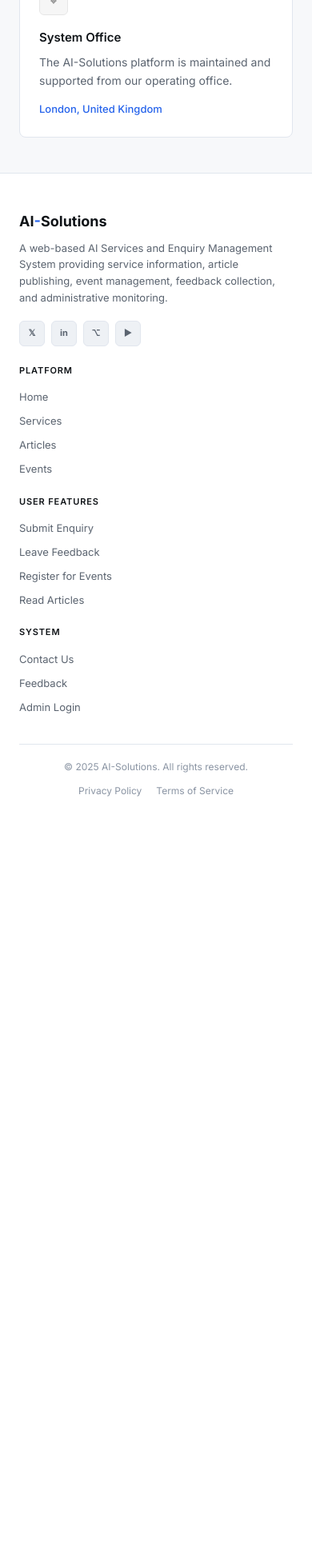
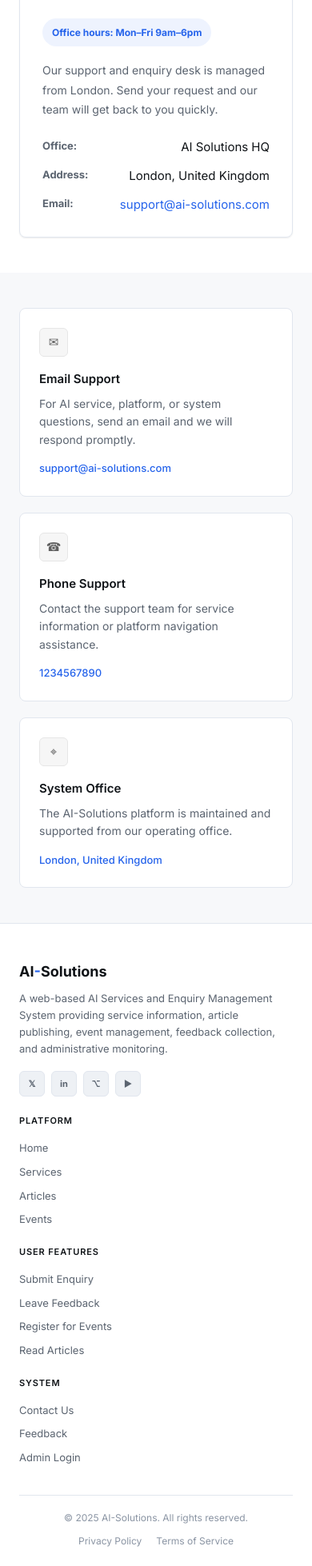
Before and after one commit to SabanamPoudel/Ai-Solutions1, a Django app: page /contact/ in a window 390 px wide. Shown: the part 1651-3609 px from the top of the page at 80% size. Before the commit the page ends 2647 px from the top, so only its background shows below. Run offline with Django 5.2, Linux system fonts and the light colour scheme.

Commit message:
Initial commit: AI-Solutions Django app ready for production

```diff
--- a/core/views.py
+++ b/core/views.py
@@ -1,3 +1,9 @@
+import random
+import json
+import urllib.parse
+import urllib.request
+
+from django.conf import settings
 from django.shortcuts import render, redirect
 from django.contrib.auth import authenticate, login, logout
 from django.contrib.auth.decorators import login_required
@@ -107,16 +113,45 @@ def admin_login(request):
     if request.user.is_authenticated:
         return redirect('admin_dashboard')
 
+    error_code = None
     if request.method == 'POST':
         username = request.POST.get('username', '').strip()
         password = request.POST.get('password', '').strip()
-        user = authenticate(request, username=username, password=password)
-        if user is not None and user.is_staff:
-            login(request, user)
-            return redirect('admin_dashboard')
-        return render(request, 'admin-login.html', {'error': True})
+        recaptcha_response = request.POST.get('g-recaptcha-response', '').strip()
 
-    return render(request, 'admin-login.html')
+        if not recaptcha_response:
+            error_code = 'captcha'
+        elif not settings.RECAPTCHA_SECRET_KEY:
+            error_code = 'captcha_config'
+        else:
+            payload = urllib.parse.urlencode({
+                'secret': settings.RECAPTCHA_SECRET_KEY,
+                'response': recaptcha_response,
+            }).encode('utf-8')
+            request_obj = urllib.request.Request(
+                'https://www.google.com/recaptcha/api/siteverify',
+                data=payload,
+                method='POST'
+            )
+            try:
+                with urllib.request.urlopen(request_obj, timeout=10) as response:
+                    recaptcha_result = json.loads(response.read().decode('utf-8'))
+            except Exception:
+                recaptcha_result = {'success': False}
+
+            if not recaptcha_result.get('success'):
+                error_code = 'captcha'
+            else:
+                user = authenticate(request, username=username, password=password)
+                if user is not None and user.is_staff:
+                    login(request, user)
+                    return redirect('admin_dashboard')
+                error_code = 'credentials'
+
+    return render(request, 'admin-login.html', {
+        'error_code': error_code,
+        'recaptcha_site_key': settings.RECAPTCHA_SITE_KEY,
+    })
 
 
 @never_cache
--- /dev/null
+++ b/requirements.txt
@@ -0,0 +1,5 @@
+Django==6.0.6
+asgiref==3.11.1
+sqlparse==0.5.5
+gunicorn==22.0.0
+whitenoise==6.5.0
--- /dev/null
+++ b/runtime.txt
@@ -0,0 +1 @@
+python-3.12.0
--- a/static/css/style.css
+++ b/static/css/style.css
@@ -1048,7 +1048,109 @@ button { font-family: var(--font); cursor: pointer; }
 /* ════════════════════════════════════════
    CONTACT FORM
 ════════════════════════════════════════ */
-.contact-wrapper { max-width: 660px; margin: 0 auto; }
+.contact-wrapper { max-width: 1100px; margin: 0 auto; }
+.contact-grid {
+  display: grid;
+  grid-template-columns: 1.15fr 0.85fr;
+  gap: 28px;
+  align-items: start;
+}
+.contact-panel {
+  background: var(--bg-card);
+  border: 1px solid var(--border);
+  border-radius: var(--radius);
+  padding: 32px;
+  box-shadow: var(--shadow-sm);
+}
+.contact-location-panel {
+  background: transparent;
+  border: none;
+  padding: 0;
+}
+.location-card {
+  background: #fff;
+  border: 1px solid var(--border);
+  border-radius: var(--radius);
+  overflow: hidden;
+  box-shadow: var(--shadow-sm);
+}
+.location-header {
+  padding: 28px 28px 18px;
+}
+.location-tag {
+  display: inline-flex;
+  align-items: center;
+  justify-content: center;
+  padding: 8px 12px;
+  border-radius: 999px;
+  background: var(--accent-subtle);
+  color: var(--accent);
+  font-size: 11px;
+  font-weight: 700;
+  letter-spacing: 0.06em;
+  text-transform: uppercase;
+  margin-bottom: 12px;
+}
+.location-header h2 {
+  font-size: 24px;
+  font-weight: 700;
+  margin-bottom: 10px;
+  color: var(--text-primary);
+}
+.location-subtitle {
+  color: var(--text-secondary);
+  font-size: 14px;
+  line-height: 1.7;
+}
+.map-frame-wrapper {
+  position: relative;
+  height: 320px;
+  overflow: hidden;
+  border-top: 1px solid var(--border);
+}
+.map-frame {
+  width: 100%;
+  height: 100%;
+  border: none;
+}
+.location-meta {
+  padding: 24px 28px 28px;
+}
+.info-pill {
+  display: inline-flex;
+  align-items: center;
+  padding: 8px 12px;
+  border-radius: 999px;
+  background: rgba(37,99,235,0.08);
+  color: var(--accent);
+  font-size: 12px;
+  font-weight: 700;
+  margin-bottom: 18px;
+}
+.location-blurb {
+  font-size: 14px;
+  color: var(--text-secondary);
+  line-height: 1.75;
+  margin-bottom: 22px;
+}
+.location-details {
+  display: grid;
+  gap: 12px;
+}
+.location-details div {
+  display: flex;
+  justify-content: space-between;
+  gap: 16px;
+  flex-wrap: wrap;
+}
+.location-details a {
+  color: var(--accent);
+}
+.detail-label {
+  font-size: 13px;
+  font-weight: 700;
+  color: var(--text-secondary);
+}
 .contact-form {
   background: var(--bg-card);
   border: 1px solid var(--border);
@@ -1118,6 +1220,16 @@ button { font-family: var(--font); cursor: pointer; }
 .success-msg .success-icon { font-size: 32px; margin-bottom: 10px; }
 .success-msg h3 { font-size: 17px; font-weight: 600; color: var(--success); margin-bottom: 5px; }
 .success-msg p  { font-size: 13px; color: var(--text-secondary); }
+
+@media (max-width: 992px) {
+  .contact-grid {
+    grid-template-columns: 1fr;
+  }
+}
+
+@media (max-width: 680px) {
+  .form-grid-2 { grid-template-columns: 1fr; }
+}
 
 /* ════════════════════════════════════════
    ADMIN LOGIN
@@ -1154,6 +1266,32 @@ button { font-family: var(--font); cursor: pointer; }
   color: var(--error);
 }
 .error-msg.show { display: block; }
+
+.captcha-box {
+  background: rgba(37,99,235,0.08);
+  border: 1px solid rgba(37,99,235,0.18);
+  color: var(--text-primary);
+  border-radius: var(--radius-sm);
+  padding: 12px 14px;
+  margin-bottom: 12px;
+  font-size: 14px;
+  font-weight: 600;
+}
+
+.field-error {
+  color: var(--error);
+  font-size: 13px;
+  margin-top: 6px;
+}
+
+.captcha-note {
+  font-size: 13px;
+  color: var(--text-secondary);
+  background: rgba(248,250,252,0.9);
+  border: 1px solid var(--border);
+  border-radius: var(--radius-sm);
+  padding: 10px 12px;
+}
 
 /* ════════════════════════════════════════
    ADMIN DASHBOARD
--- a/templates/contact.html
+++ b/templates/contact.html
@@ -17,7 +17,8 @@
   <section class="section section--light">
     <div class="container">
       <div class="contact-wrapper">
-
+        <div class="contact-grid">
+          <div class="contact-panel">
             {% if success %}
             <div class="success-msg show" id="successMsg">
               <div class="success-icon">✓</div>
@@ -67,7 +68,45 @@
               </div>
             </form>
             {% endif %}
+          </div>
 
+          <aside class="contact-panel contact-location-panel">
+            <div class="location-card">
+              <div class="location-header">
+                <span class="location-tag">Our Location</span>
+                <h2>London, United Kingdom</h2>
+                <p class="location-subtitle">Visit the AI Solutions office in the capital city of the UK.</p>
+              </div>
+
+              <div class="map-frame-wrapper">
+                <iframe class="map-frame"
+                  src="https://www.openstreetmap.org/export/embed.html?bbox=-0.1410%2C51.5008%2C-0.1132%2C51.5132&amp;layer=mapnik&amp;marker=51.5074%2C-0.1278"
+                  loading="lazy"
+                  referrerpolicy="no-referrer-when-downgrade"
+                  aria-label="Map showing London, United Kingdom"></iframe>
+              </div>
+
+              <div class="location-meta">
+                <div class="info-pill">Office hours: Mon–Fri 9am–6pm</div>
+                <p class="location-blurb">Our support and enquiry desk is managed from London. Send your request and our team will get back to you quickly.</p>
+                <div class="location-details">
+                  <div>
+                    <span class="detail-label">Office:</span>
+                    <span>AI Solutions HQ</span>
+                  </div>
+                  <div>
+                    <span class="detail-label">Address:</span>
+                    <span>London, United Kingdom</span>
+                  </div>
+                  <div>
+                    <span class="detail-label">Email:</span>
+                    <a href="mailto:support@ai-solutions.com">support@ai-solutions.com</a>
+                  </div>
+                </div>
+              </div>
+            </div>
+          </aside>
+        </div>
       </div>
     </div>
   </section>
```
Also changed, not shown: ai_solutions/settings.py (+23 -3 lines), render.yaml (added, +12 -0 lines), templates/admin-login.html (+7 -5 lines), 2 other files. Lines whose indentation alone changed are shown as unchanged.
